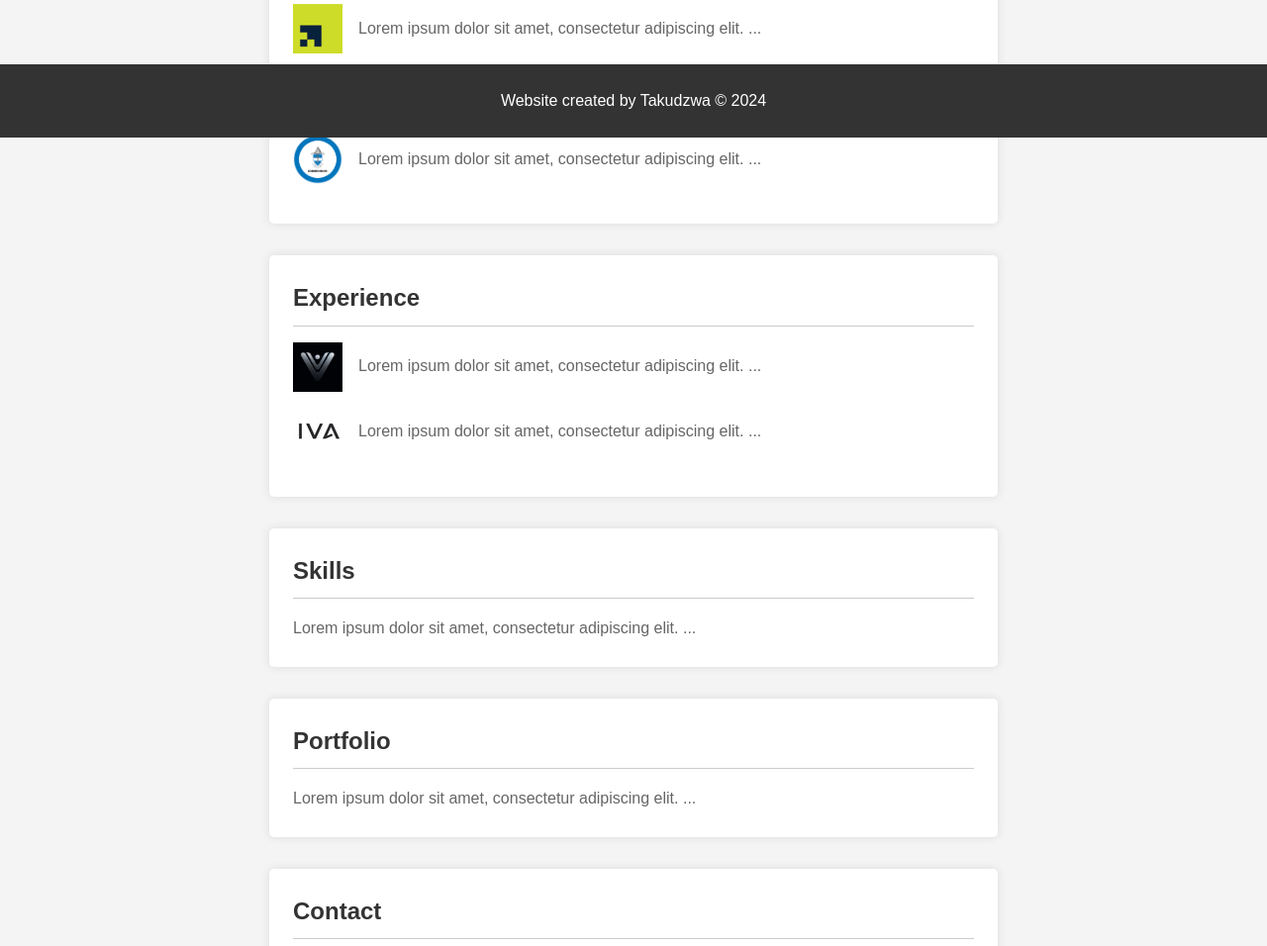
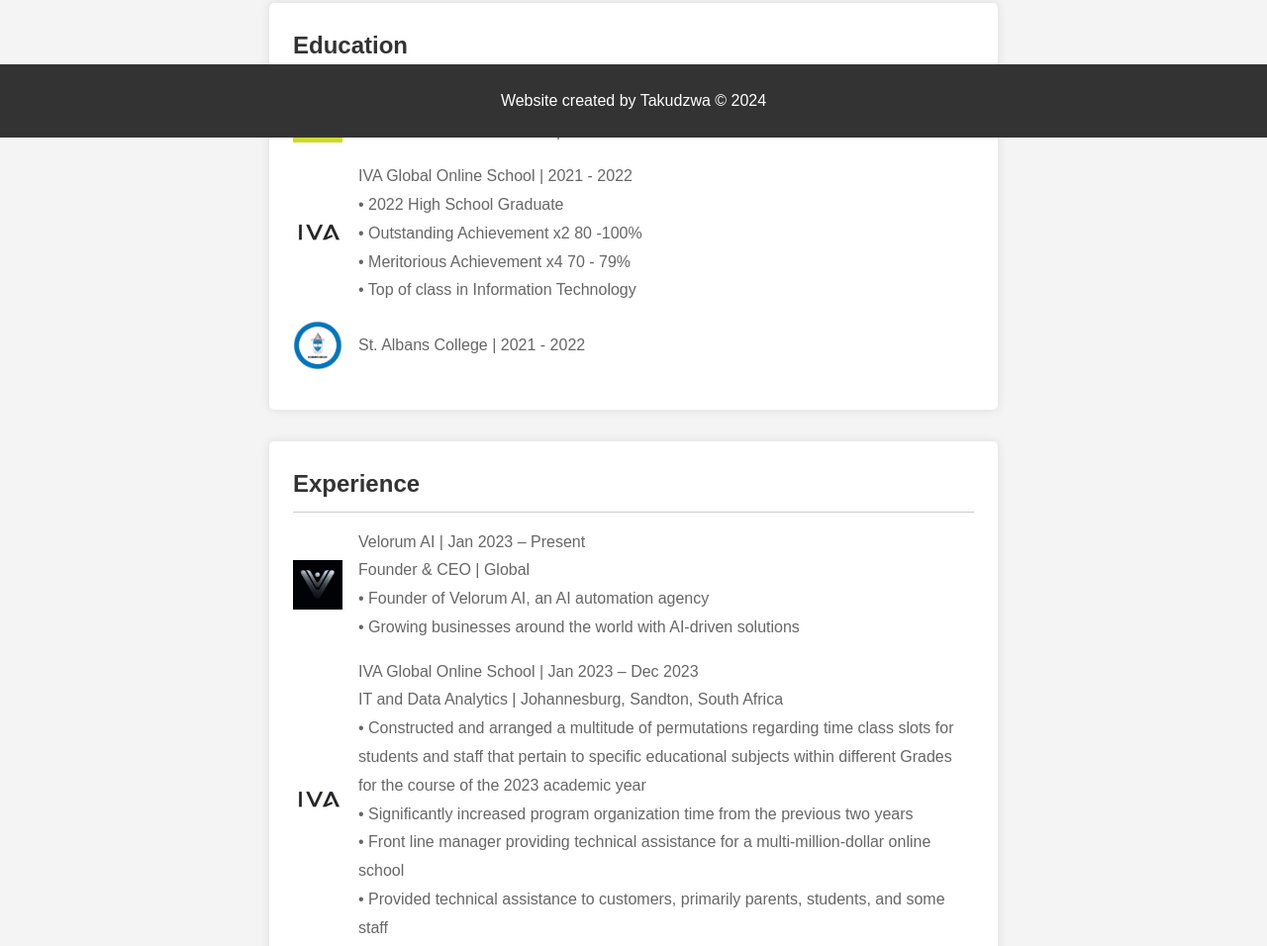
Before and after one commit to Takudzwa22/Takudzwa22.github.io, a plain HTML site: page index.html in a window 1280 px wide. Shown: the part 661-1617 px from the top of the page at 99% size. Drawn offline with Linux system fonts and the light colour scheme.

Commit message:
Update index.html

```diff
--- a/index.html
+++ b/index.html
@@ -39,7 +39,10 @@
         <!-- About Me section -->
         <section id="about-me">
             <h2>About Me</h2>
-            <p>Lorem ipsum dolor sit amet, consectetur adipiscing elit. ...</p>
+            <p>Highly motivated Computer Science student with a passion for technology and a strong interest in Artificial
+Intelligence (AI). Eager to contribute to the development of innovative solutions that leverage AI’s potential to
+solve real-world problems. Thrives in a fast-paced learning environment and enjoys staying current with the
+latest advancements in the field.</p>
         </section>
 
         <!-- Education section -->
@@ -47,15 +50,20 @@
             <h2>Education</h2>
             <div class="education-item">
                 <img src="GISMA.png" alt="School Logo 1"> <!-- Replace with actual image path -->
-                <p>Lorem ipsum dolor sit amet, consectetur adipiscing elit. ...</p>
+                <p>GISMA University Of Applied Sciences | 2023 - 2026<br>
+                       • Bachelor of Science - Computer Science</p>
             </div>
             <div class="education-item">
                 <img src="IVA.jpeg" alt="School Logo 2"> <!-- Replace with actual image path -->
-                <p>Lorem ipsum dolor sit amet, consectetur adipiscing elit. ...</p>
+                <p>IVA Global Online School | 2021 - 2022<br>
+                   • 2022 High School Graduate<br>
+                   • Outstanding Achievement x2 80 -100%<br>
+                   • Meritorious Achievement x4 70 - 79%<br>
+                   • Top of class in Information Technology</p>
             </div>
             <div class="education-item">
                 <img src="st albans.png" alt="School Logo 3"> <!-- Replace with actual image path -->
-                <p>Lorem ipsum dolor sit amet, consectetur adipiscing elit. ...</p>
+                <p>St. Albans College | 2021 - 2022<br></p>
             </div>
         </section>
 
@@ -64,24 +72,39 @@
             <h2>Experience</h2>
             <div class="experience-item">
                 <img src="Velorum.JPG" alt="Company Logo 1"> <!-- Replace with actual image path -->
-                <p>Lorem ipsum dolor sit amet, consectetur adipiscing elit. ...</p>
+                <p>Velorum AI | Jan 2023 – Present<br>
+                   Founder & CEO | Global<br>
+                       • Founder of Velorum AI, an AI automation agency<br>
+                       • Growing businesses around the world with AI-driven solutions</p>
             </div>
             <div class="experience-item">
                 <img src="IVA.jpeg" alt="Company Logo 2"> <!-- Replace with actual image path -->
-                <p>Lorem ipsum dolor sit amet, consectetur adipiscing elit. ...</p>
+                <p>IVA Global Online School | Jan 2023 – Dec 2023<br>
+                   IT and Data Analytics | Johannesburg, Sandton, South Africa<br>
+                       • Constructed and arranged a multitude of permutations regarding time class slots for students and staff that pertain
+                         to specific educational subjects within different Grades for the course of the 2023 academic year<br>
+                       • Significantly increased program organization time from the previous two years<br>
+                       • Front line manager providing technical assistance for a multi-million-dollar online school<br>
+                       • Provided technical assistance to customers, primarily parents, students, and some staff</p>
             </div>
         </section>
 
         <!-- Skills section -->
         <section id="skills">
             <h2>Skills</h2>
-            <p>Lorem ipsum dolor sit amet, consectetur adipiscing elit. ...</p>
+            <p>Languages: English (native), German (A1)<br>
+               Programming Languages: Python, Java, JavaScript<br>
+               Development Frameworks: React.js, Bootstrap, Flask, Node.js <br>
+               AI Automation </p>
         </section>
 
         <!-- Portfolio section -->
         <section id="portfolio">
             <h2>Portfolio</h2>
-            <p>Lorem ipsum dolor sit amet, consectetur adipiscing elit. ...</p>
+            <p>
+            <a href="Takudzwa_R__Mambwere___CV.pdf" download>Download CV</a><br>
+            <a href="path/to/your/project-report.pdf" download>Download Project Report</a>
+            </p>
         </section>
 
         <!-- Contact section -->
```
